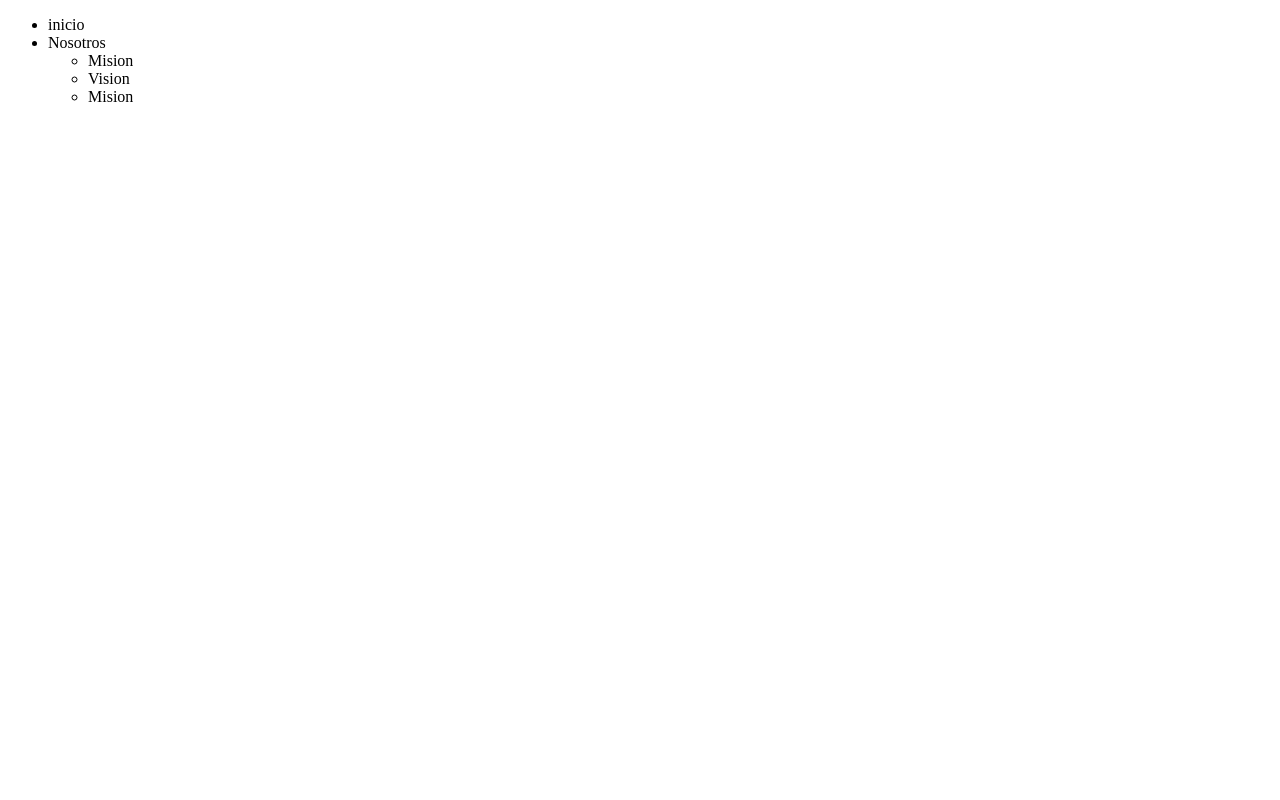
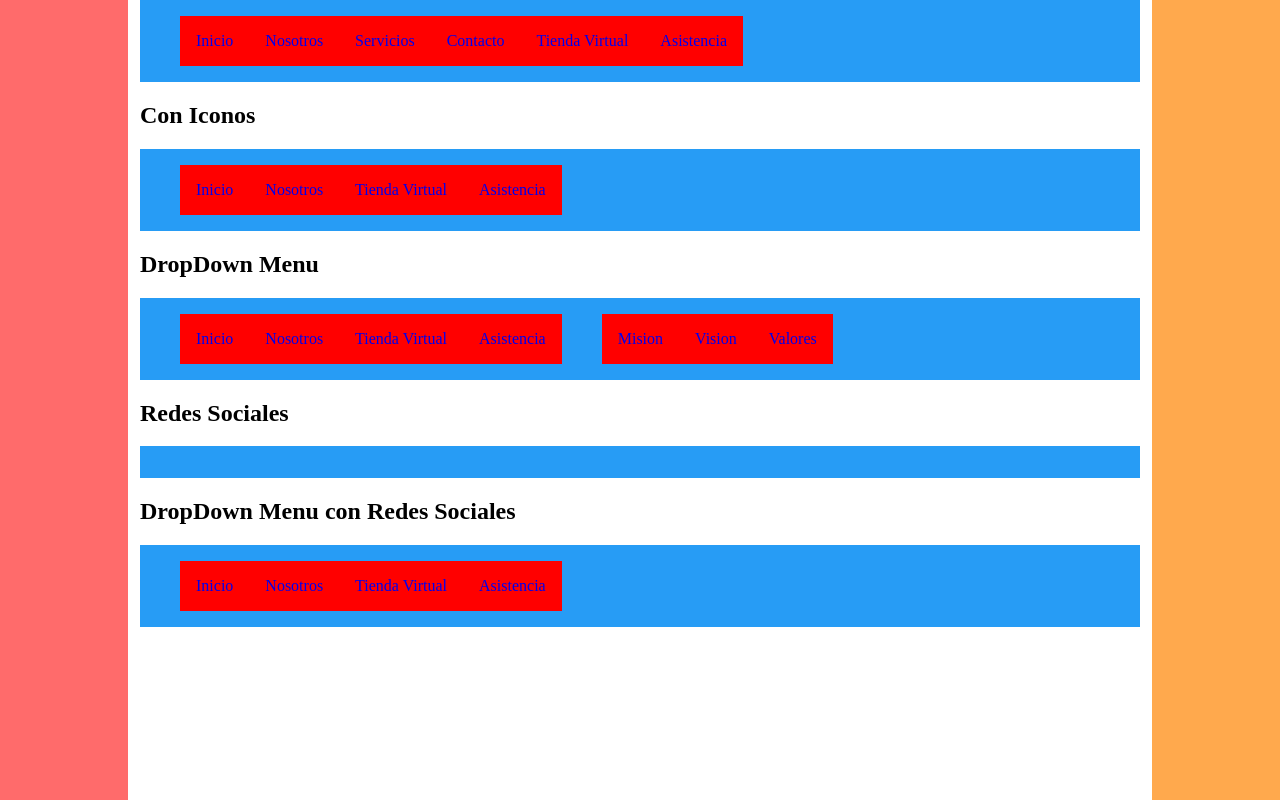
Before and after one commit to HerrecuDev/Ejercicios_FlexBox_DIW, a plain HTML site: page Tarea_3_Flexbox/index.html in a window 1280 px wide. Drawn offline with Linux system fonts and the light colour scheme.

Commit message:
NECESITO CURSO DE FLEX URGENTE

```diff
--- a/Tarea_2_FlexBox_Desde0/estilos.css
+++ b/Tarea_2_FlexBox_Desde0/estilos.css
@@ -75,6 +75,8 @@ nav ul{
         text-align: center;
         list-style: none;
 
+
+
      /*tablet*/
 
     /*A partir de aqui modo Ordenador*/
@@ -105,7 +107,7 @@ main{
 
 }
 #servicios{
-  flex-basis: 60%; /*NO USAR NUNCA WIDHT*/
+  flex-basis: 200px; /*NO USAR NUNCA WIDHT*/
   display: flex;
   flex-direction: row;
 
@@ -119,7 +121,7 @@ main div{
   flex-direction: row;
 
   justify-content: center;
-  margin-left: 5px;
+
 }
 
 aside{
--- a/Tarea_3_Flexbox/index.html
+++ b/Tarea_3_Flexbox/index.html
@@ -3,23 +3,86 @@
 <head>
     <meta charset="UTF-8">
     <meta name="viewport" content="width=device-width, initial-scale=1.0">
-    <title>Document</title>
+    <title>Practica 3 varios Menu</title>
+
+    <link rel="stylesheet" href="tarea3.css">
 </head>
 <body>
+
+    <section id="contenedor">
+
+
         <header>
-        <nav>
-            <ul class="menu dropdown">
-                <li>inicio</li>
-                <li>Nosotros
+
+            <nav class="Menu">
+                <ul>
+
+                    <li><a href="#">Inicio</a></li>
+                    <li><a href="#">Nosotros</a></li>
+                    <li><a href="#">Servicios</a></li>
+                    <li><a href="#">Contacto</a></li>
+                    <li><a href="#">Tienda Virtual</a></li>
+                    <li><a href="#">Asistencia</a></li>
+
+                </ul>
+
+
+            </nav>
+
+            <h1>Con Iconos</h1>
+            <nav class="Menu">
+                <ul>
+
+                    <li><a href="#">Inicio</a></li>
+                    <li><a href="#">Nosotros</a></li>
+                    <li><a href="#">Tienda Virtual</a></li>
+                    <li><a href="#">Asistencia</a></li>
+
+                </ul>
+
+
+            </nav>
+
+             <h1>DropDown Menu</h1>
+            <nav class="Menu">
+                <ul>
+
+                    <li><a href="#">Inicio</a></li>
+                    <li><a href="#">Nosotros</a></li>
+                    <li><a href="#">Tienda Virtual</a></li>
+                    <li><a href="#">Asistencia</a></li>
 
                         <ul class="submenu">
-                        <li>Mision</li>
-                        <li>Vision</li>
-                        <li>Mision</li>
+                            <li><a href="#">Mision</a></li>
+                            <li><a href="#">Vision</a></li>
+                             <li><a href="#">Valores</a></li>
                         </ul>
 
-                </li>
+                </ul>
 
+
+            </nav>
+
+
+            <h1>Redes Sociales</h1>
+            <nav class="Menu">
+                <ul id="Redes Soicales">
+
+
+                </ul>
+
+
+            </nav>
+
+
+            <h1>DropDown Menu con Redes Sociales</h1>
+            <nav class="Menu">
+                <ul id="Dropdown menu con redes sociales">
+
+                    <li><a href="#">Inicio</a></li>
+                    <li><a href="#">Nosotros</a></li>
+                    <li><a href="#">Tienda Virtual</a></li>
+                    <li><a href="#">Asistencia</a></li>
 
                 </ul>
 
@@ -29,6 +92,8 @@
 
         </header>
 
+     </section>
+
 
 
 </body>
--- /dev/null
+++ b/Tarea_3_Flexbox/tarea3.css
@@ -0,0 +1,99 @@
+body{
+  margin: 0;
+
+  background-color: white;
+  @media (min-width: 1000px) {
+
+    background: linear-gradient(
+
+    to right,
+    #ff6b6b 10%,         /* rojo en el 10% del ancho */
+    #ffffff 10%,         /* fondo blanco en el centro */
+    #ffffff 90%,         /* mantiene blanco hasta el 90% */
+    #ffa94d 90%          /* naranja en el 10% derecho */
+
+
+
+  );
+
+
+  }
+
+
+}
+#contenedor{
+
+  max-width: 1000px;
+  margin: 0 auto;
+
+
+
+}
+
+nav{
+   /*Primero vista con movil :*/
+
+    display: flex;
+
+
+
+    /*Vista Web :*/
+
+    @media(min-width: 780px){
+
+
+
+    }
+
+
+}
+
+nav ul{
+  /*Primero vista con movil :*/
+    display: flex;
+    list-style: none;
+
+    @media(min-width: 780px){
+       display: flex;
+       flex-direction: row;
+
+
+    }
+}
+nav ul li{
+
+  /*Vista móvil*/
+
+
+  /*vista Web*/
+
+}
+
+nav ul li a{
+
+  /*Vision Móvil*/
+  text-decoration: none;
+  display: block;
+  flex-grow: 1;
+  background-color: red;
+
+
+  @media(min-width: 780px){
+     padding: 1rem;
+
+  }
+
+
+
+
+}
+nav ul li a:hover{
+
+
+  background-color:white
+}
+
+
+.Menu{
+  background-color: #279CF5;
+}
```
Lines whose indentation alone changed are shown as unchanged.
